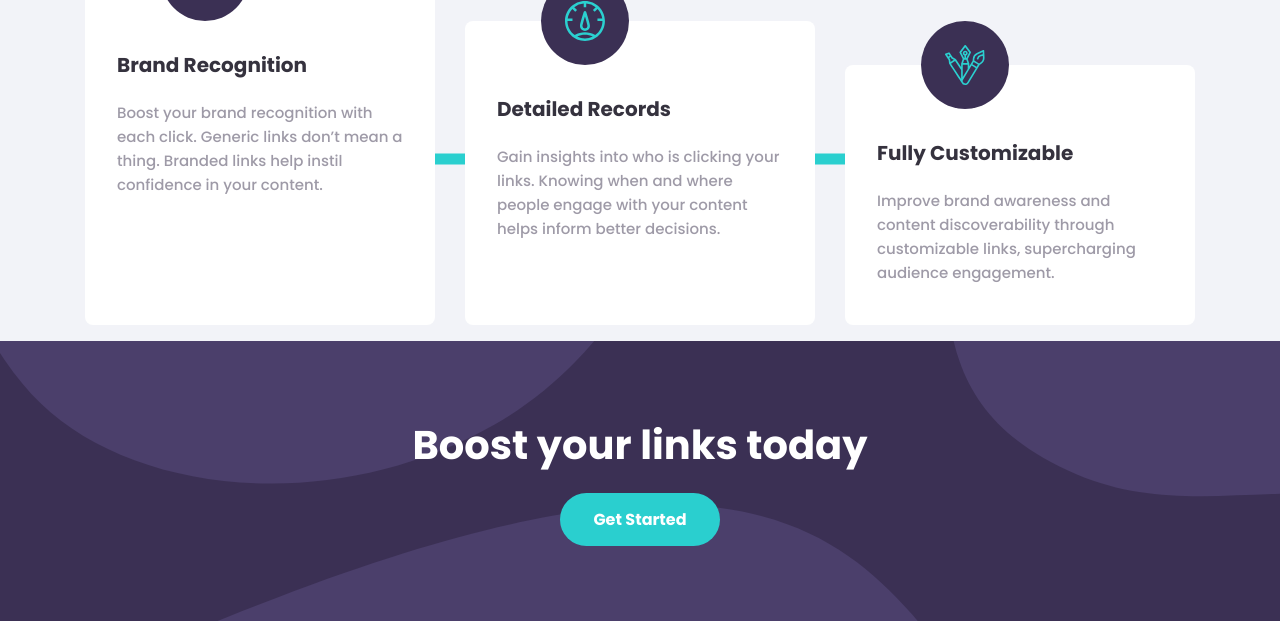
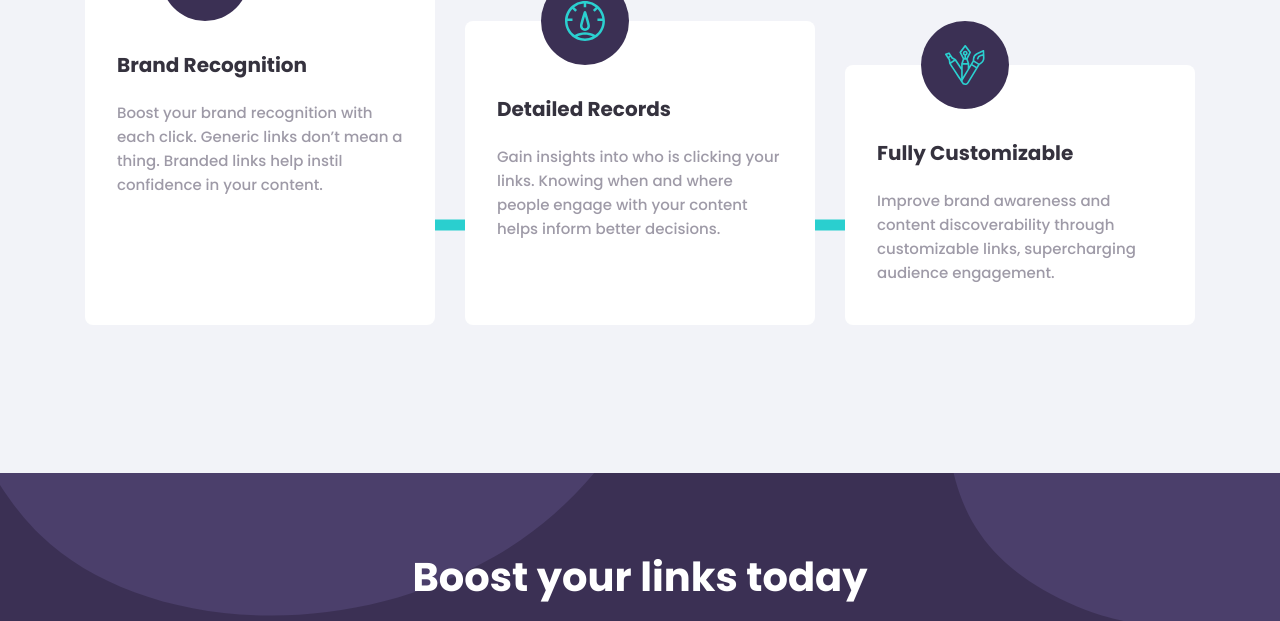
Before and after one commit to JeetAhirwar/Url-shortner, a plain HTML site: page index.html in a window 1280 px wide. Shown: the part 1163-1784 px from the top of the page. Drawn offline with Linux system fonts and the light colour scheme.

Commit message:
Add designed breathing space below stats cards (148px desktop)

```diff
--- a/css/styles.css
+++ b/css/styles.css
@@ -414,7 +414,7 @@ h3 {
   position: relative;
   display: grid;
   gap: 4.5rem; /* space for icon overlap + connector line */
-  padding-bottom: 1rem;
+  padding-bottom: 5.5rem; /* breathing room below the cards, as designed */
 }
 
 /* Vertical connector line between cards (mobile):
@@ -737,6 +737,7 @@ h3 {
     grid-template-columns: repeat(3, 1fr);
     gap: 1.875rem;
     text-align: left;
+    padding-bottom: 9.25rem; /* large gap below cards before the CTA section */
   }
 
   /* Remove mobile vertical connector */
```
